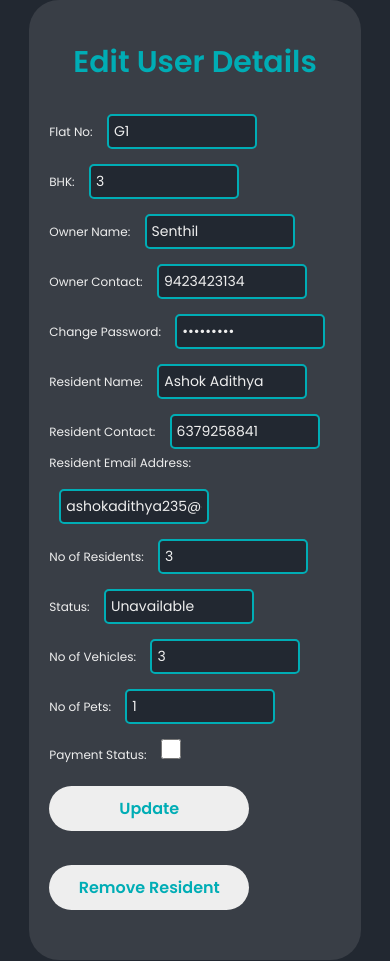
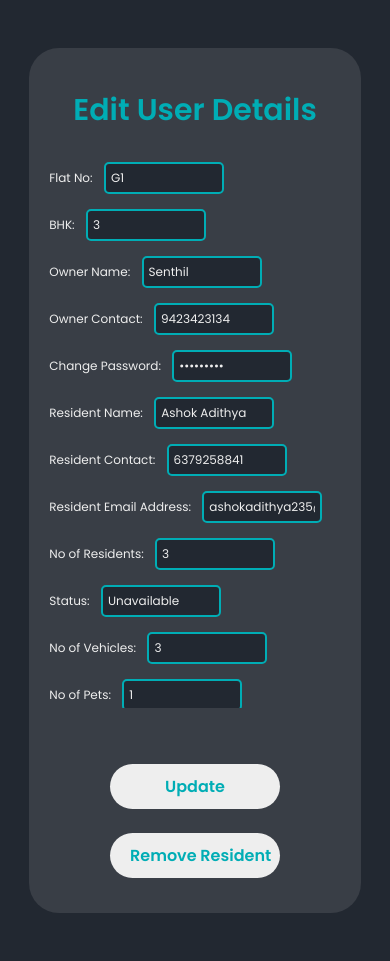
Before and after one commit to AshokAdithya/Housing-Community-, a Flask app: page /admin/edit/G1 in a window 390 px wide. Run offline with Flask 3, Linux system fonts and the light colour scheme; the visitor is signed in with stand-in values (Sample User, id 1); parts of the project's set-up code (start-up, migrations or seed data) failed here and were passed over.

Commit message:
Added All

```diff
--- a/static/css/editUser.css
+++ b/static/css/editUser.css
@@ -10,7 +10,7 @@
 html,
 body {
   width: 100vw;
-  height: auto;
+  height: 100vh;
   background-color: #222831;
   display: flex;
   align-items: center;
@@ -19,7 +19,7 @@ body {
 
 .outer-div {
   width: 90%;
-  height: 90%;
+  height: 90% !important;
   background-color: #393e46;
   border-radius: 20px;
   padding: 20px;
@@ -118,6 +118,7 @@ input[type="checkbox"] {
   }
   .inner-div {
     overflow-x: hidden !important;
+    height: 68%;
   }
 
   label {
@@ -134,30 +135,30 @@ input[type="checkbox"] {
     border-radius: 5px;
     border: 2px solid #00adb5;
     background-color: #222831;
-    font-size: 14px;
+    font-size: 12px;
     margin-top: 15px;
-    margin-left: 10px;
+    margin-left: 7px;
     align-self: self-end !important;
-    width: 150px;
+    width: 120px;
   }
   input[type="checkbox"] {
     width: 20px;
     height: 20px;
   }
   .button {
-    width: 200px;
+    width: 170px;
     font-size: 16px;
   }
   .button-group-1 {
-    position: static;
-    transform: none;
-    right: none;
+    position: absolute;
+    bottom: 12%;
   }
 
   .button-group-2 {
-    position: static;
-    transform: none;
-    right: none;
+    position: absolute;
+    bottom: 4%;
+    right: 50%;
+    transform: translateX(50%);
   }
   .inner-div .button-group-1 {
     margin-top: 20px;
--- a/static/css/guest.css
+++ b/static/css/guest.css
@@ -10,7 +10,7 @@
 html,
 body {
   width: 100vw;
-  height: auto;
+  height: 100vh;
   background-color: #222831;
   display: flex;
   align-items: center;
```
